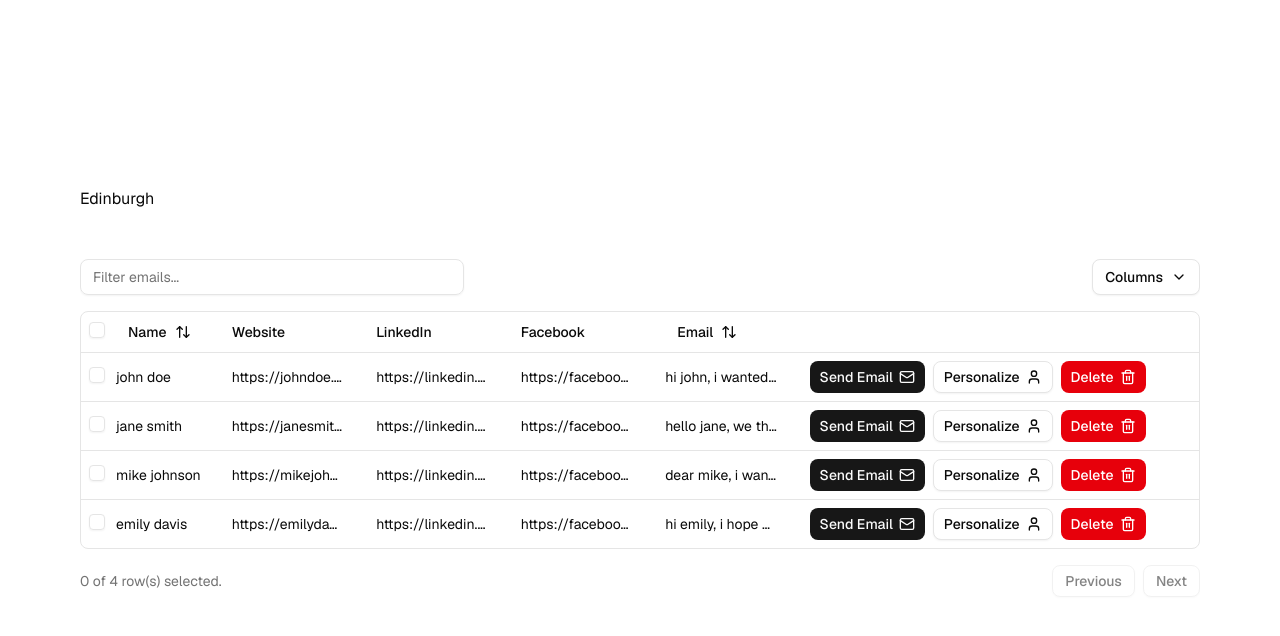
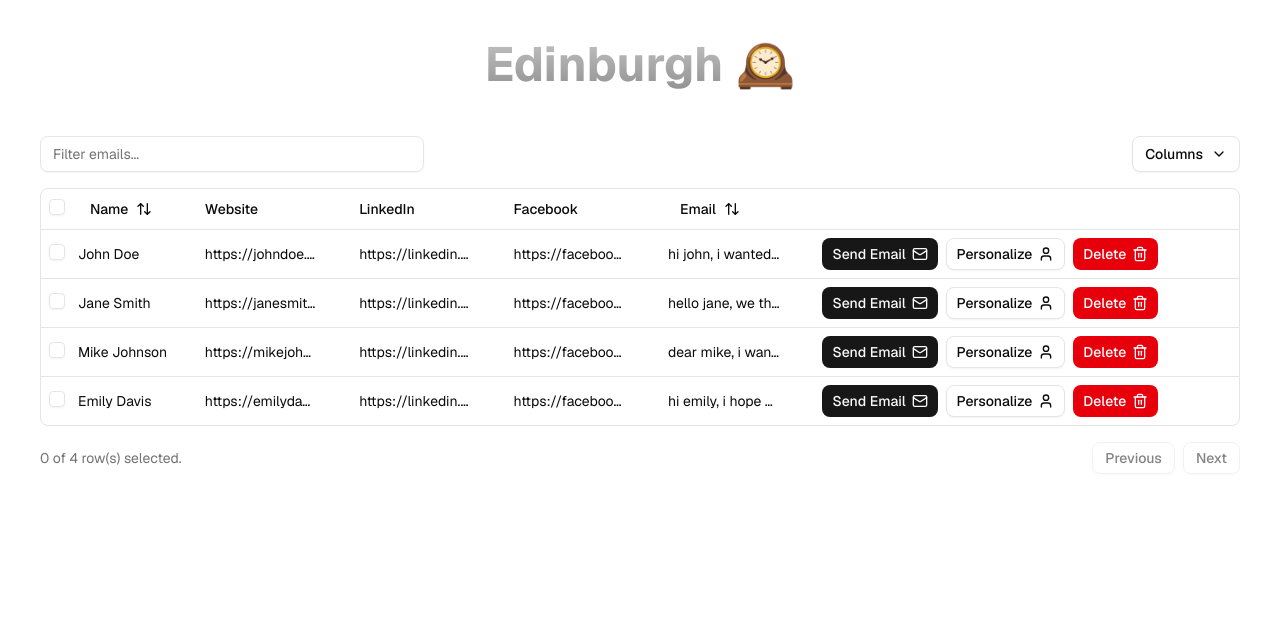
Before and after one commit to themuffineman/edinburgh, a Next.js app in the folder frontend/: page / in a window 1280 px wide. Shown: the top 636 px of the page. Built offline with nearby package versions, Linux system fonts and the light colour scheme.

Commit message:
sytling for h1

```diff
--- a/frontend/app/page.tsx
+++ b/frontend/app/page.tsx
@@ -42,9 +42,14 @@ const sampleLeads = [
 
 export default function Home() {
   return (
-    <div className="font-sans grid grid-rows-[20px_1fr_20px] items-center justify-items-center min-h-screen p-8 pb-20 gap-16 sm:p-20 w-full">
-      <main className="flex flex-col gap-[32px] row-start-2 items-center sm:items-start w-full max-w-full">
-        <h1>Edinburgh</h1>
+    <div className="font-sans items-center justify-items-center min-h-screen p-8 gap-16 sm:p-10 w-full">
+      <main className="flex flex-col h-max gap-[32px] justify-center items-center w-full max-w-full">
+        <h1 className="relative z-20 sm:text-5xl text-4xl ">
+          <span className="bg-gradient-to-b from-neutral-200 to-neutral-500 bg-clip-text py-8 font-bold text-transparent ">
+            Edinburgh
+          </span>{" "}
+          🕰️
+        </h1>
         <div className="w-full max-w-full overflow-x-auto">
           <LeadsTable leads={sampleLeads} />
         </div>
--- a/frontend/components/Table.tsx
+++ b/frontend/components/Table.tsx
@@ -195,7 +195,9 @@ export const columns: ColumnDef<Lead>[] = [
         </Button>
       );
     },
-    cell: ({ row }) => <div className="lowercase">{row.getValue("name")}</div>,
+    cell: ({ row }) => (
+      <div className="capitalize trancate max-w-28">{row.getValue("name")}</div>
+    ),
   },
   {
     accessorKey: "website",
```
